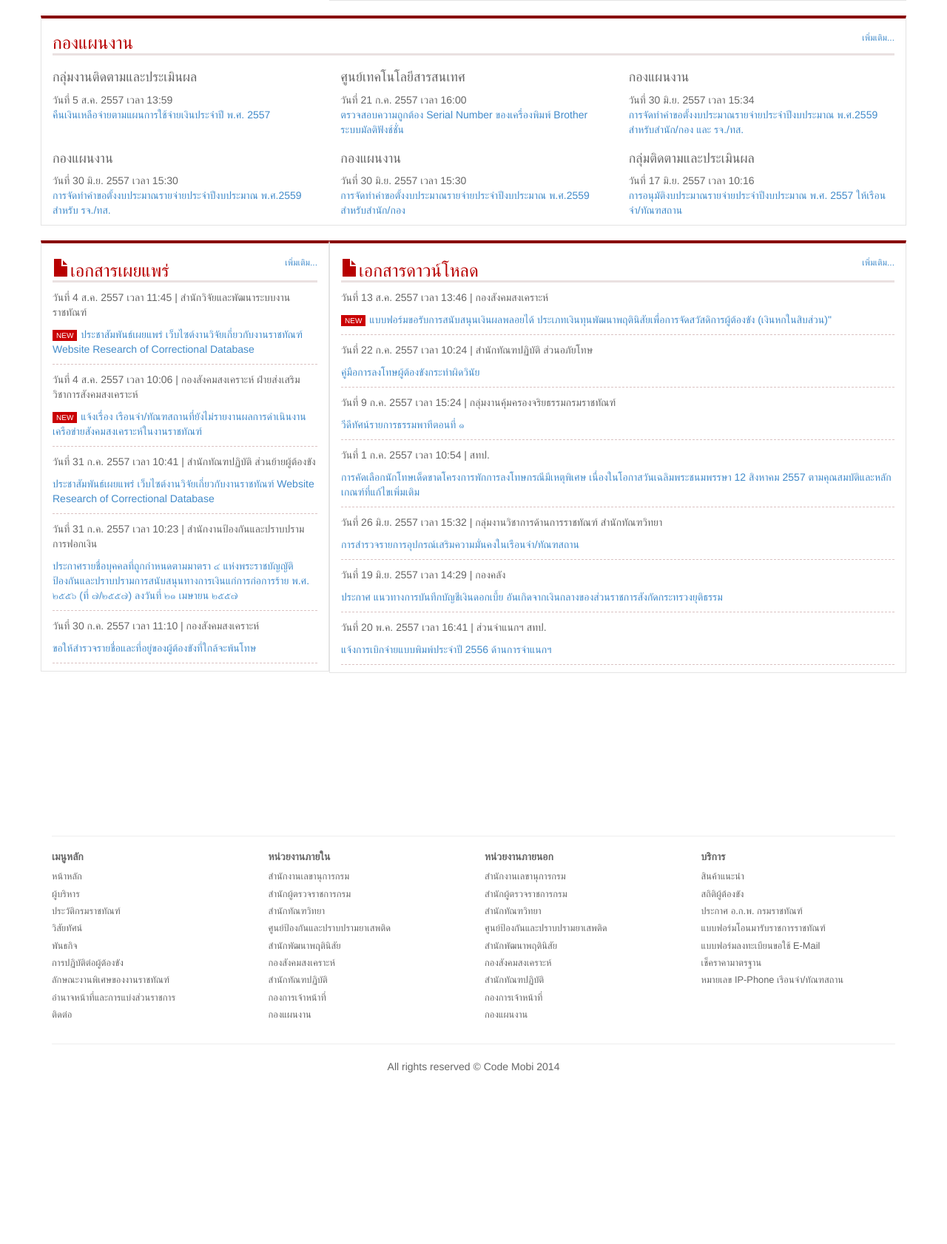
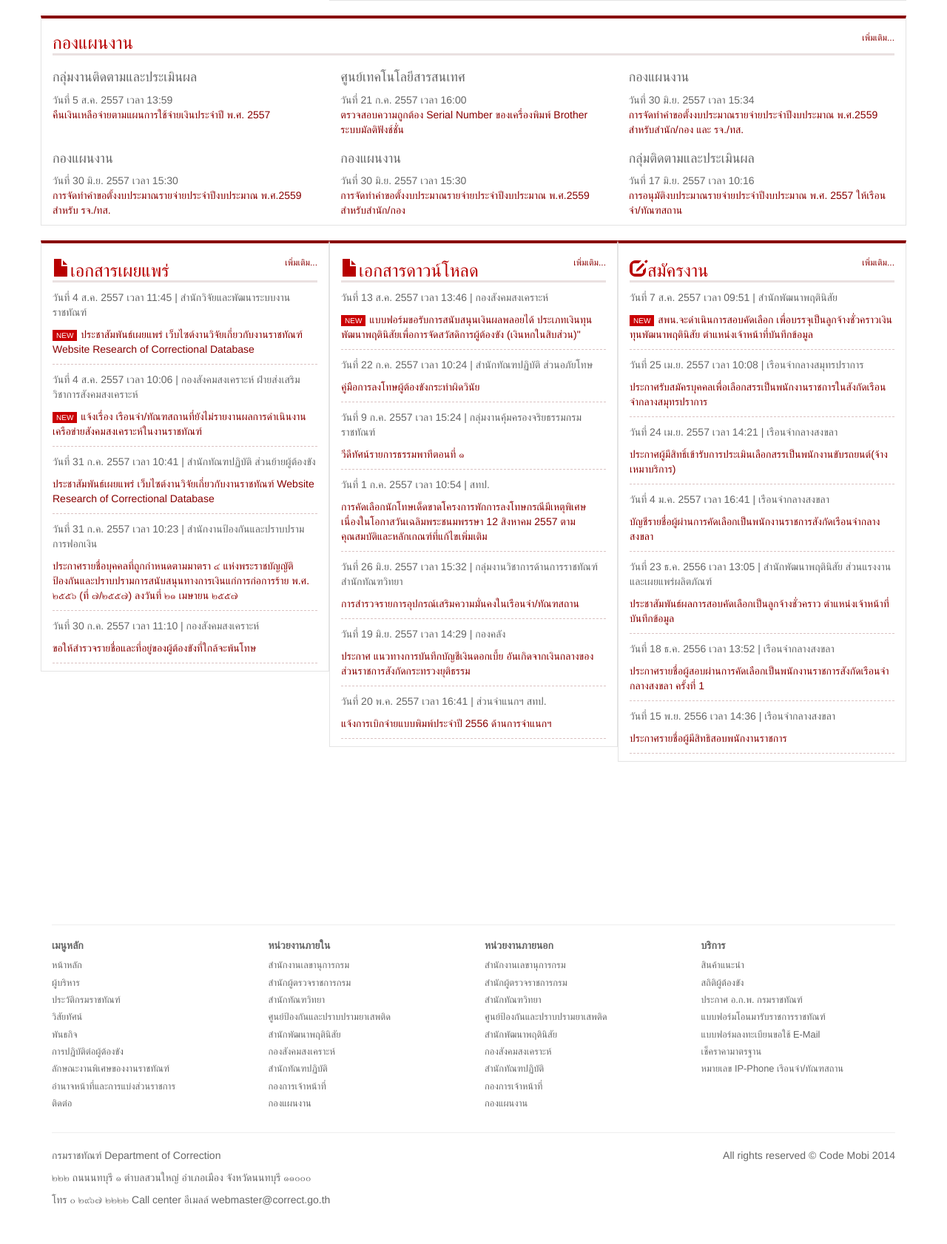
Before and after one commit to LuciferUltraM/correct.go.th, a PHP site: page / in a window 1280 px wide. Shown: the part 1632-3314 px from the top of the page at 74% size. Before the commit the page ends 3082 px from the top, so only its background shows below. Run offline with PHP 8.4, Linux system fonts and the light colour scheme; some libraries are stand-ins or nearby versions.

Commit message:
Change text link colour

```diff
--- a/css/custom.css
+++ b/css/custom.css
@@ -26,6 +26,7 @@
 	border-left: 1px solid #e4e4e4;
 	border-bottom: 1px solid #e4e4e4;
     margin-bottom: 20px;
+/*    margin: 0px 3px 20px 3px;   */
 }
 
 .sidebar-inner h3 {
@@ -77,3 +78,12 @@ margin-bottom: 10px;
     width: 240px;
     height: 150px;
 }
+
+a {
+color: #880000;
+text-decoration: none;
+}
+a:hover, a:focus {
+color: #d80202;
+text-decoration: none;
+}
--- a/index.html
+++ b/index.html
@@ -429,7 +396,7 @@
     </div>
   </div>
 
-  <div class="doc-downloads sidebar-inner col-xs-12 col-md-8">
+  <div class="doc-downloads sidebar-inner col-xs-12 col-md-4">
     <h3><span class="glyphicon glyphicon-file">เอกสารดาวน์โหลด</span><a class="link-more pull-right" href="#">เพิ่มเติม...</a></h3>
     <div class="underline-dashed-brown ">
      <p>วันที่ 13 ส.ค. 2557 เวลา 13:46 | กองสังคมสงเคราะห์</p>
@@ -460,6 +427,40 @@
      <p><a href="#" >แจ้งการเบิกจ่ายแบบพิมพ์ประจำปี 2556 ด้านการจำแนกฯ</a></p>
    </div>
  </div>
+
+  <div class="doc-downloads sidebar-inner col-xs-12 col-md-4">
+    <h3><span class="glyphicon glyphicon-edit">สมัครงาน</span><a class="link-more pull-right" href="#">เพิ่มเติม...</a></h3>
+    <div class="underline-dashed-brown ">
+     <p>วันที่ 7 ส.ค. 2557 เวลา 09:51 | สำนักพัฒนาพฤตินิสัย</p>
+     <p><span class="newbullet">NEW</span><a href="#" >สพน.จะดำเนินการสอบคัดเลือก เพื่อบรรจุเป็นลูกจ้างชั่วคราวเงินทุนพัฒนาพฤตินิสัย ตำแหน่งเจ้าหน้าที่บันทึกข้อมูล</a></p>
+   </div>
+   <div class="underline-dashed-brown">
+     <p>วันที่ 25 เม.ย. 2557 เวลา 10:08 | เรือนจำกลางสมุทรปราการ</p>
+     <p><a href="#" >ประกาศรับสมัครบุคคลเพื่อเลือกสรรเป็นพนักงานราชการในสังกัดเรือนจำกลางสมุทรปราการ</a></p>
+   </div>
+   <div class="underline-dashed-brown">
+     <p>วันที่ 24 เม.ย. 2557 เวลา 14:21 | เรือนจำกลางสงขลา</p>
+     <p><a href="#" >ประกาศผู้มีสิทธิ์เข้ารับการประเมินเลือกสรรเป็นพนักงานขับรถยนต์(จ้างเหมาบริการ)</a></p>
+   </div>
+   <div class="underline-dashed-brown">
+     <p>วันที่ 4 ม.ค. 2557 เวลา 16:41 | เรือนจำกลางสงขลา</p>
+     <p><a href="#" >บัญชีรายชื่อผู้ผ่านการคัดเลือกเป็นพนักงานราชการสังกัดเรือนจำกลางสงขลา</a></p>
+   </div>
+   <div class="underline-dashed-brown">
+     <p>วันที่ 23 ธ.ค. 2556 เวลา 13:05 | สำนักพัฒนาพฤตินิสัย ส่วนแรงงานและเผยแพร่ผลิตภัณฑ์</p>
+     <p><a href="#" >ประชาสัมพันธ์ผลการสอบคัดเลือกเป็นลูกจ้างชั่วคราว ตำแหน่งเจ้าหน้าที่บันทึกข้อมูล</a></p>
+   </div>
+   <div class="underline-dashed-brown">
+     <p>วันที่ 18 ธ.ค. 2556 เวลา 13:52 | เรือนจำกลางสงขลา</p>
+     <p><a href="#" >ประกาศรายชื่อผู้สอบผ่านการคัดเลือกเป็นพนักงานราชการสังกัดเรือนจำกลางสงขลา ครั้งที่ 1</a></p>
+   </div>
+   <div class="underline-dashed-brown">
+     <p>วันที่ 15 พ.ย. 2556 เวลา 14:36 | เรือนจำกลางสงขลา</p>
+     <p><a href="#" >ประกาศรายชื่อผู้มีสิทธิสอบพนักงานราชการ</a></p>
+   </div>
+ </div>
+
+
 </div>
 </div>
 
@@ -525,7 +526,15 @@
   </div>
   <hr>
   <div class="row">
-    <p class="text-center">All rights reserved &copy; <a href="http://www.code-mobi.com">Code Mobi</a> 2014</p>
+      <div class="col-sm-6">
+        <p>กรมราชทัณฑ์ Department of Correction</p>
+        <p>๒๒๒ ถนนนทบุรี ๑ ตำบลสวนใหญ่ อำเภอเมือง จังหวัดนนทบุรี ๑๑๐๐๐</p>
+        <p>โทร ๐ ๒๙๖๗ ๒๒๒๒ Call center อีเมลล์ webmaster@correct.go.th</p>
+      </div>
+      <div align="right" class="col-sm-6">
+        <p>All rights reserved &copy; <a href="http://www.code-mobi.com">Code Mobi</a> 2014</p>
+      </div>
+
   </div>
 </footer>
 </div>
```
Also changed, not shown: other parts of index.html (+2 -35 lines).
